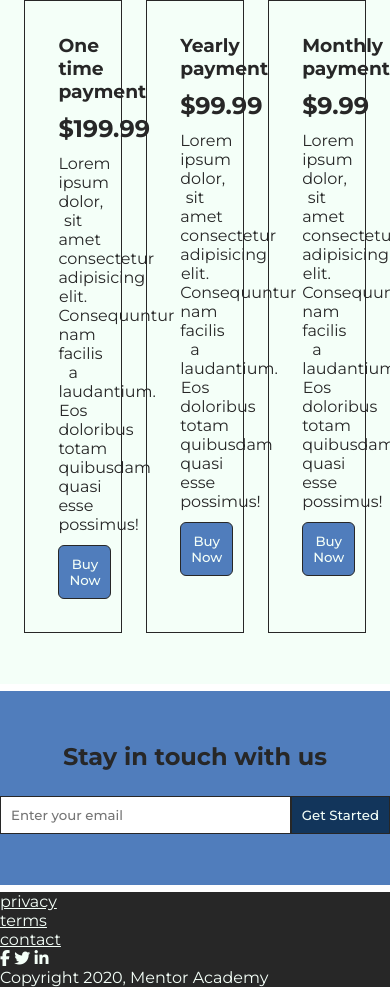
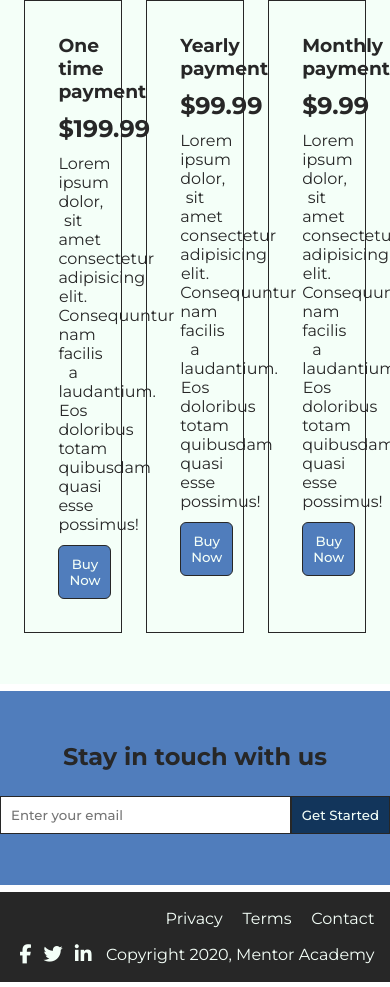
Before and after one commit to socratespalma/landingPage, a plain HTML site: page index.html in a window 390 px wide. Shown: the part 1584-2571 px from the top of the page. Drawn offline with Linux system fonts and the light colour scheme.

Commit message:
last edits on landing page, still missing media queries

```diff
--- a/index.html
+++ b/index.html
@@ -23,9 +23,9 @@
       </figure>
       <nav id="nav-bar">
         <ul>
-          <li class="nav-link"><a class="nav-link-a" href="#">features</a></li>
-          <li class="nav-link"><a class="nav-link-a" href="#">how it works</a></li>
-          <li class="nav-link"><a class="nav-link-a" href="#">pricing</a></li>
+          <li class="nav-link"><a class="nav-link-a" href="#features">features</a></li>
+          <li class="nav-link"><a class="nav-link-a" href="#how-to">how it works</a></li>
+          <li class="nav-link"><a class="nav-link-a" href="#pricing">pricing</a></li>
         </ul>
       </nav>
     </header>
@@ -33,7 +33,7 @@
       <div class="div-first">
         <h2>Online education platform for all</h2>
       </div>
-      <article class="art-features">
+      <article id="features" class="art-features">
         <section>
           <i class="fas fa-university"></i>
           <h2>10x more value than a college degree</h2>
@@ -50,7 +50,7 @@
           <p>Lorem ipsum dolor sit amet consectetur, adipisicing elit. Sit est error consequuntur mollitia illo. Fugiat odio ratione cumque unde accusamus enim error qui alias, non ut aliquid.</p>
         </section>
       </article class="art-features">
-      <section class="sect-vid">
+      <section id="how-to" class="sect-vid">
         <h2>What does the 3rd richest man in the world thinks about investing in your brain?</h2>
         <iframe
           id="video"
@@ -62,7 +62,7 @@
           allowfullscreen
         ></iframe>
       </section>
-      <article class="art-price">
+      <article id="pricing" class="art-price">
         <section>
           <h3>One time payment</h3>
           <h2>$199.99</h2>
@@ -107,10 +107,15 @@
           <li><a href="#">contact</a></li>
         </ul>
       </nav>
-      <i class="fab fa-facebook-f"></i>
-      <i class="fab fa-twitter"></i>
-      <i class="fab fa-linkedin-in"></i>
+      <section class="footer-down">
+        <div>
+          <a href="#"><i class="fab fa-facebook-f"></i></a>
+          <a href="#"><i class="fab fa-twitter"></i></a>
+          <a href="#"><i class="fab fa-linkedin-in"></i></a>
+        </div>
       <p>Copyright 2020, Mentor Academy</p>
+      </section>
+
     </footer>
   </body>
 </html>
--- a/main.css
+++ b/main.css
@@ -184,10 +184,41 @@ input[type="submit"] {
 footer {
   background-color: var(--raisinblack);
   margin-top: 0.9vh;
+  /* margin: 0.9vh 6vw 0; */
+  padding: 2vh 2vw;
+  text-align: end;
 }
+
+footer li {
+  display: inline-block;
+  padding: 0 2vw;
+  text-transform: capitalize;
+  /* background-color: red; */
+}
+
+footer a {
+  text-decoration: none;
+}
+
+footer i {
+  padding: 0 1vw;
+  font-size: 1.2rem;
+}
+
+/* footer i,
+footer p {
+  padding: 1vh 0;
+} */
 
 footer p,
 footer i,
 footer a {
   color: var(--mintcream);
 }
+
+.footer-down {
+  display: flex;
+  justify-content: space-between;
+  margin-top: 2vh;
+  padding: 0 2vw;
+}
```
